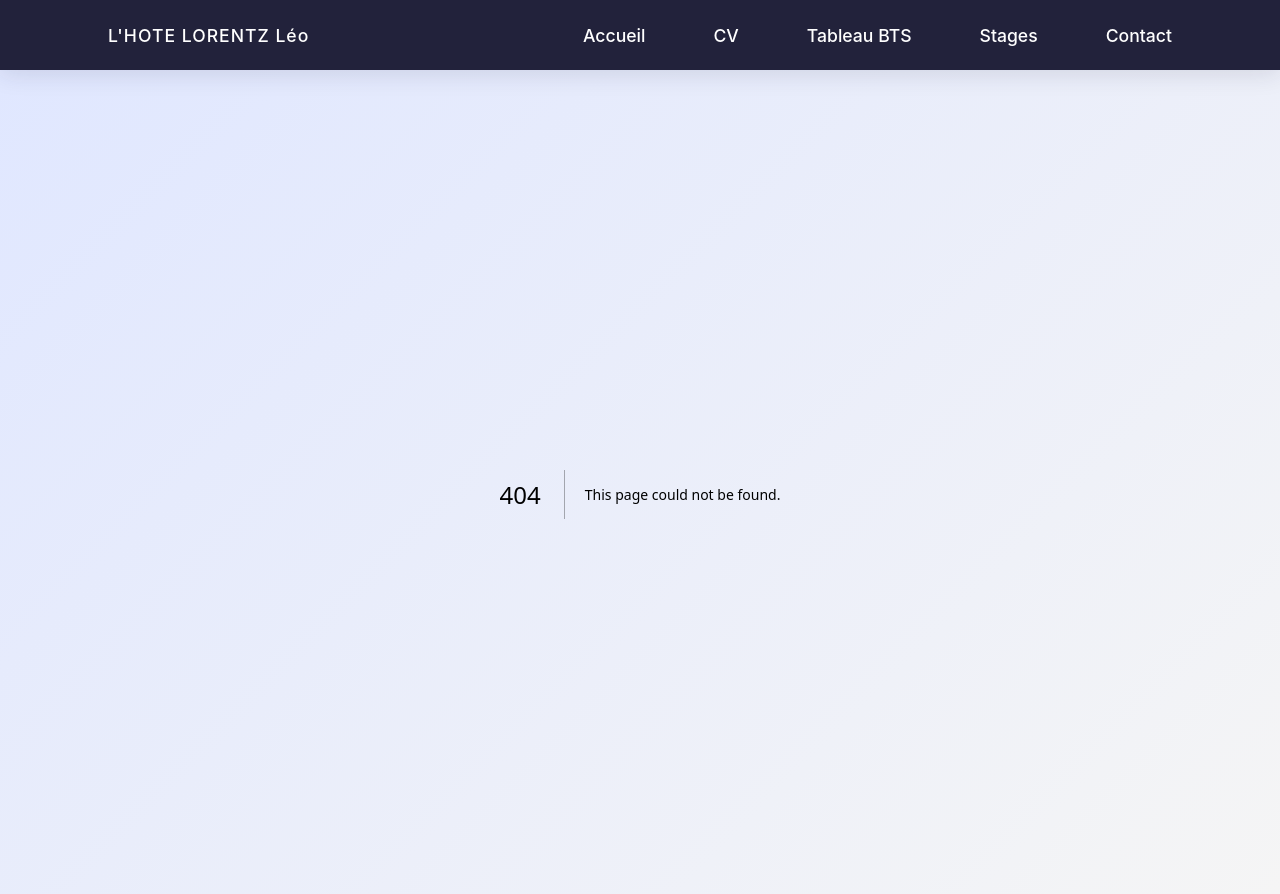
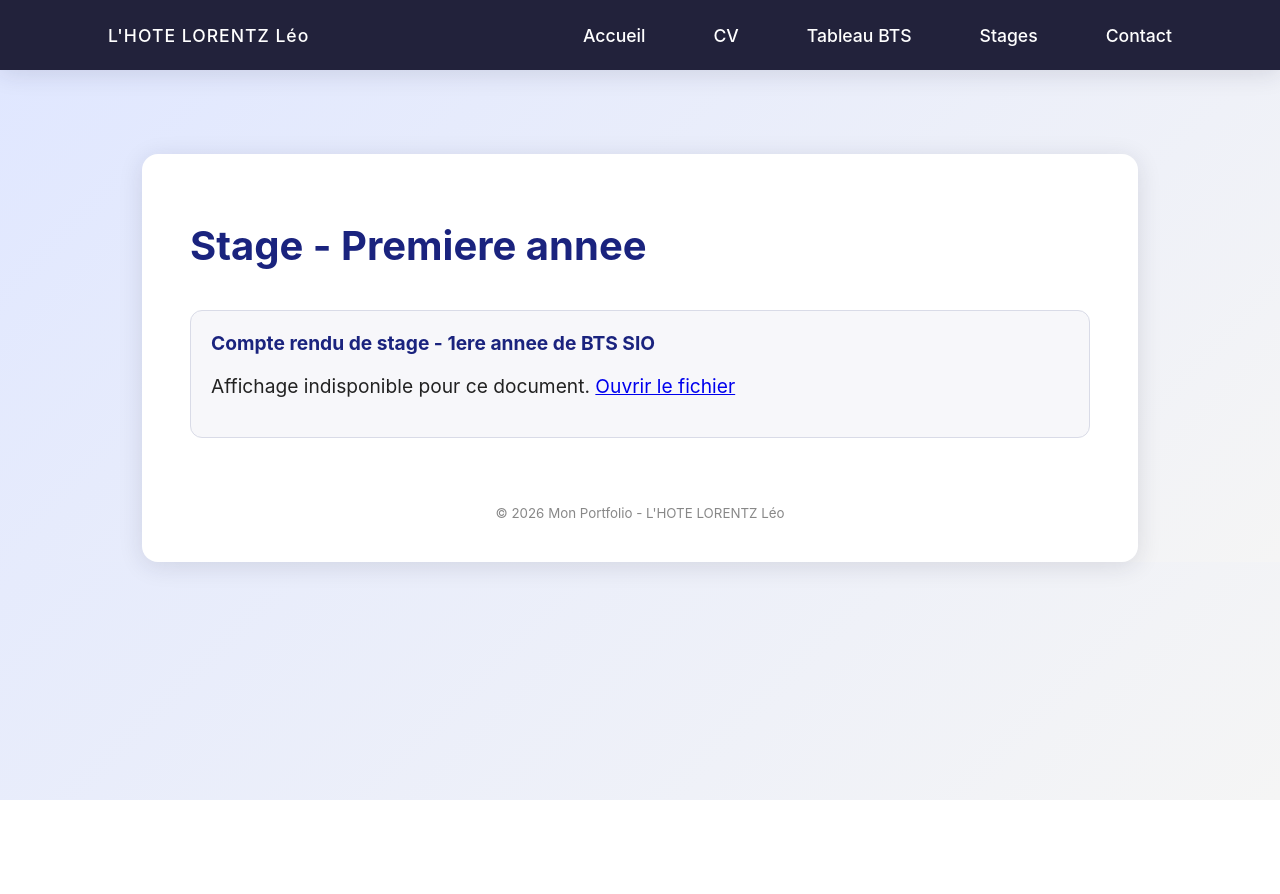
Before and after one commit to leolhotelorentz/portfolio, a Next.js app: page /stages/premiere-annee in a window 1280 px wide. Before the commit this address had no page. After the commit the page ends 800 px from the top, so only its background shows below. Built offline with nearby package versions, Linux system fonts and the light colour scheme; no server answers.

Commit message:
Portfolio fini

```diff
--- a/app/globals.css
+++ b/app/globals.css
@@ -52,7 +52,7 @@ body {
   top: 0;
   z-index: 100;
 }
-.navbar ul {
+.navbar .nav-links {
   display: flex;
   justify-content: center;
   align-items: center;
@@ -104,6 +104,40 @@ body {
 .nav-links a:hover {
   background: #4a4e69;
   color: #ffd166;
+}
+
+.nav-dropdown {
+  position: relative;
+}
+
+.dropdown-menu {
+  position: absolute;
+  top: calc(100% + 8px);
+  left: 0;
+  min-width: 220px;
+  margin: 0;
+  padding: 8px;
+  list-style: none;
+  background: #22223b;
+  border-radius: 10px;
+  box-shadow: 0 12px 22px rgba(16, 17, 35, 0.28);
+  display: none;
+  flex-direction: column;
+  gap: 6px;
+  z-index: 200;
+}
+
+.nav-dropdown:hover .dropdown-menu,
+.nav-dropdown:focus-within .dropdown-menu {
+  display: flex;
+}
+
+.dropdown-menu a {
+  display: block;
+  width: 100%;
+  box-sizing: border-box;
+  padding: 8px 12px;
+  font-size: 1rem;
 }
 
 .main-container {
--- a/app/layout.tsx
+++ b/app/layout.tsx
@@ -17,7 +17,13 @@ export default function RootLayout({ children }: { children: React.ReactNode })
                 <li><Link href="/">Accueil</Link></li>
                 <li><Link href="/cv">CV</Link></li>
               <li><Link href="/tableau-synthese">Tableau BTS</Link></li>
-                <li><Link href="/stages">Stages</Link></li>
+                <li className="nav-dropdown">
+                  <Link href="/stages">Stages</Link>
+                  <ul className="dropdown-menu">
+                    <li><Link href="/stages/premiere-annee">Premiere annee</Link></li>
+                    <li><Link href="/stages/deuxieme-annee">Deuxieme annee</Link></li>
+                  </ul>
+                </li>
                 <li><Link href="/contact">Contact</Link></li>
             </ul>
           </div>
--- /dev/null
+++ b/app/stages/premiere-annee/page.tsx
@@ -0,0 +1,23 @@
+import DocxViewer from "../DocxViewer";
+
+export default function StagePremiereAnneePage() {
+  const basePath = process.env.NODE_ENV === "production" ? "/portfolio" : "";
+  const stageOnePath = `${basePath}/Compte%20rendu%20L%27HOTE%20LORENTZ%20L%C3%A9o.docx`;
+
+  return (
+    <main className="main-container">
+      <header>
+        <h1>Stage - Premiere annee</h1>
+      </header>
+      <section>
+        <DocxViewer
+          filePath={stageOnePath}
+          title="Compte rendu de stage - 1ere annee de BTS SIO"
+        />
+      </section>
+      <footer>
+        <small>&copy; 2026 Mon Portfolio - L'HOTE LORENTZ Léo</small>
+      </footer>
+    </main>
+  );
+}
```
Also changed, not shown: app/page.tsx (+6 -5 lines), app/stages/deuxieme-annee/page.tsx (added, +23 -0 lines), app/stages/page.tsx (+12 -15 lines).
